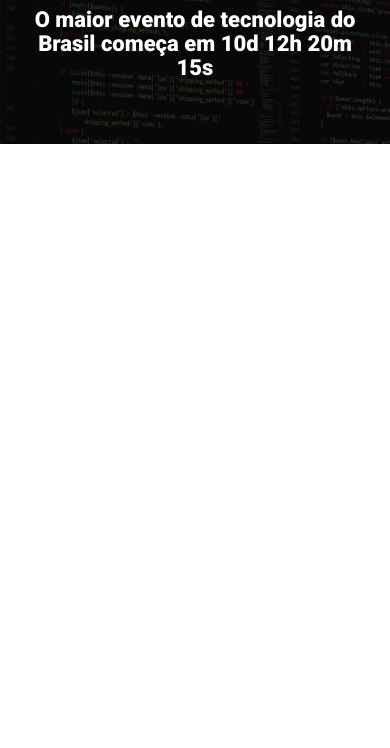
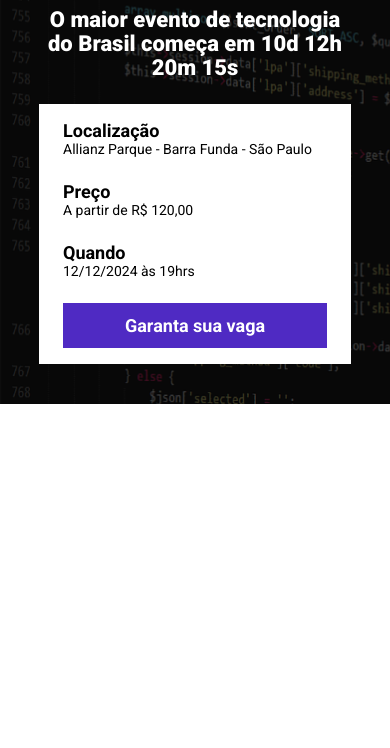
Before and after one commit to RodCinelli/Desenvolvimento-Landing-Page, a website built with Parcel: page src/index.html in a window 390 px wide. Shown: the part 96-844 px from the top of the page. Built offline with nearby package versions, Linux system fonts and the light colour scheme.

Commit message:
Contruindo o cabeçalho

```diff
--- a/src/index.html
+++ b/src/index.html
@@ -18,6 +18,25 @@
             <p class="hero__text">
                 O maior evento de tecnologia do Brasil começa em 10d 12h 20m 15s
             </p>
+            <div class="infos-bar">
+                <ul class="infos-bar__infos">
+                    <li class="infos-bar__infos__item">
+                        <b>Localização</b>
+                        Allianz Parque - Barra Funda - São Paulo
+                    </li>
+                    <li class="infos-bar__infos__item">
+                        <b>Preço</b>
+                        A partir de R$ 120,00
+                    </li>
+                    <li class="infos-bar__infos__item">
+                        <b>Quando</b>
+                        12/12/2024 às 19hrs
+                    </li>
+                </ul>
+                <a href="#" class="button button--primary">
+                    Garanta sua vaga
+                </a>
+            </div>
         </div>
     </header>
 
--- /dev/null
+++ b/src/styles/components/_buttons.scss
@@ -0,0 +1,25 @@
+.button {
+    padding: 12px;
+    font-size: 18px;
+    font-weight: bold;
+    text-decoration: none;
+    text-align: center;
+    white-space: nowrap;
+
+    &--primary {
+        color: #fff;
+        background-color: #4F2AC3;
+    }
+
+    /* Primeiro, defina regras para telas um pouco maiores */
+    @media (max-width: 1024px) {
+        display: flex;
+        align-items: center;
+    }
+
+    /* Depois, regras para telas menores */
+    @media (max-width: 640px) {
+        display: block;
+        width: 100%;
+    }
+}
--- /dev/null
+++ b/src/styles/components/_infos_bar.scss
@@ -0,0 +1,42 @@
+.infos-bar {
+    padding: 16px 24px;
+    background-color: #fff;
+    display: flex;
+    justify-content: space-between;
+
+    &__infos {
+        display: flex;
+        gap: 40px;
+
+        &__item {
+            font-size: 14px;
+            color: #000;
+
+            b {
+                color: #000;
+                font-size: 18px;
+                display: block;
+            }
+        }
+    }
+
+    /* Primeiro, defina regras para telas maiores */
+    @media (max-width: 1024px) {
+        &__infos {
+            gap: 16px;
+        }
+    }
+
+    /* Depois, regras para telas menores */
+    @media (max-width: 640px) {
+        display: block;
+
+        &__infos {
+            display: block;
+
+            &__item {
+                margin-bottom: 24px;
+            }
+        }
+    }
+}
--- a/src/styles/main.scss
+++ b/src/styles/main.scss
@@ -1,4 +1,6 @@
 @use 'hero';
+@use 'components/infos_bar';
+@use 'components/buttons';
 
 * {
     margin: 0;
@@ -6,6 +8,7 @@
     box-sizing: border-box;
     font-family: Roboto, sans-serif;
     color: #fff;
+    list-style: none;
 }
 
 .container {
@@ -13,11 +16,13 @@
     width: 100%;
     margin: 0 auto;
 
-    @media (max-width:640px) {
-        max-width: 80%;
-    }
-
+    /* Primeiro, defina regras para telas um pouco maiores */
     @media (max-width: 1024px) {
         max-width: 90%;
     }
+
+    /* Depois, regras para telas menores */
+    @media (max-width: 640px) {
+        max-width: 80%;
+    }
 }
```
